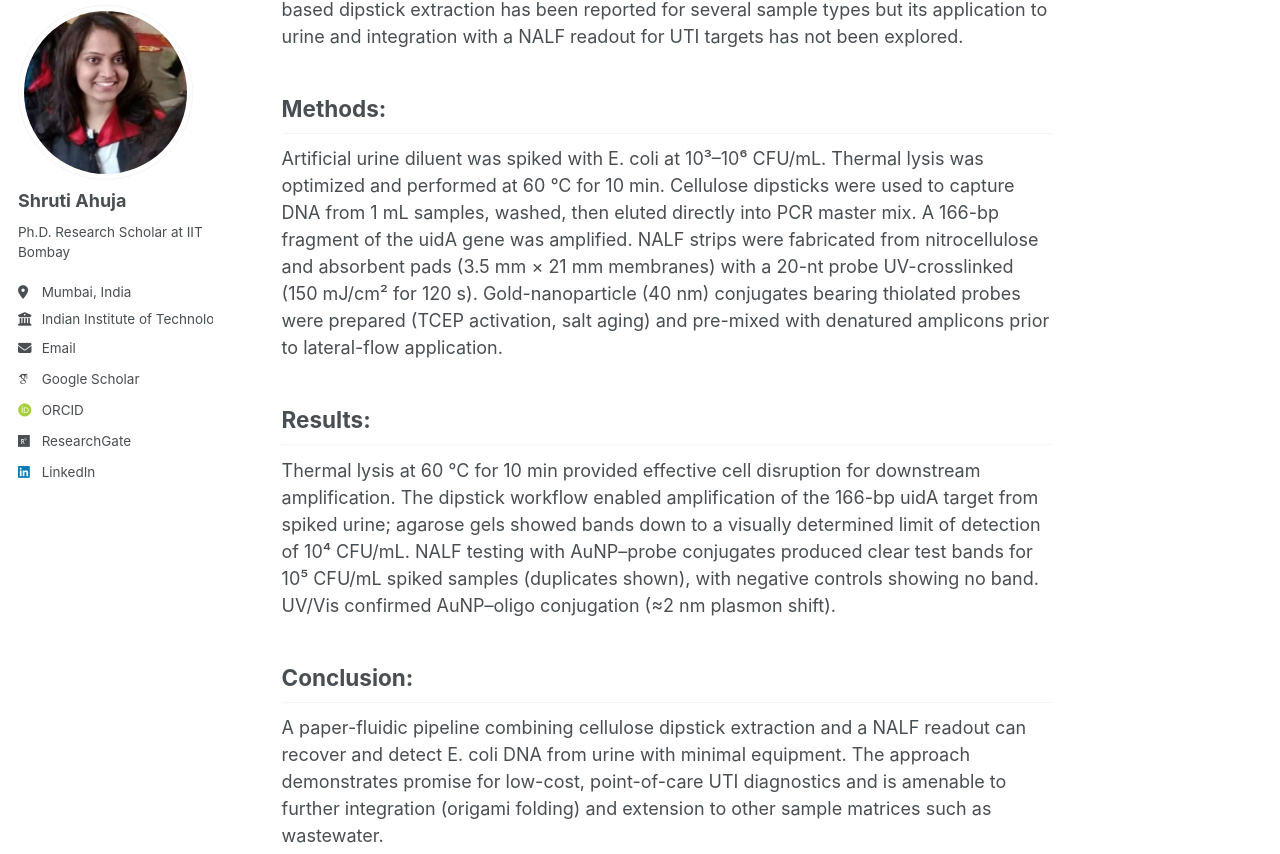
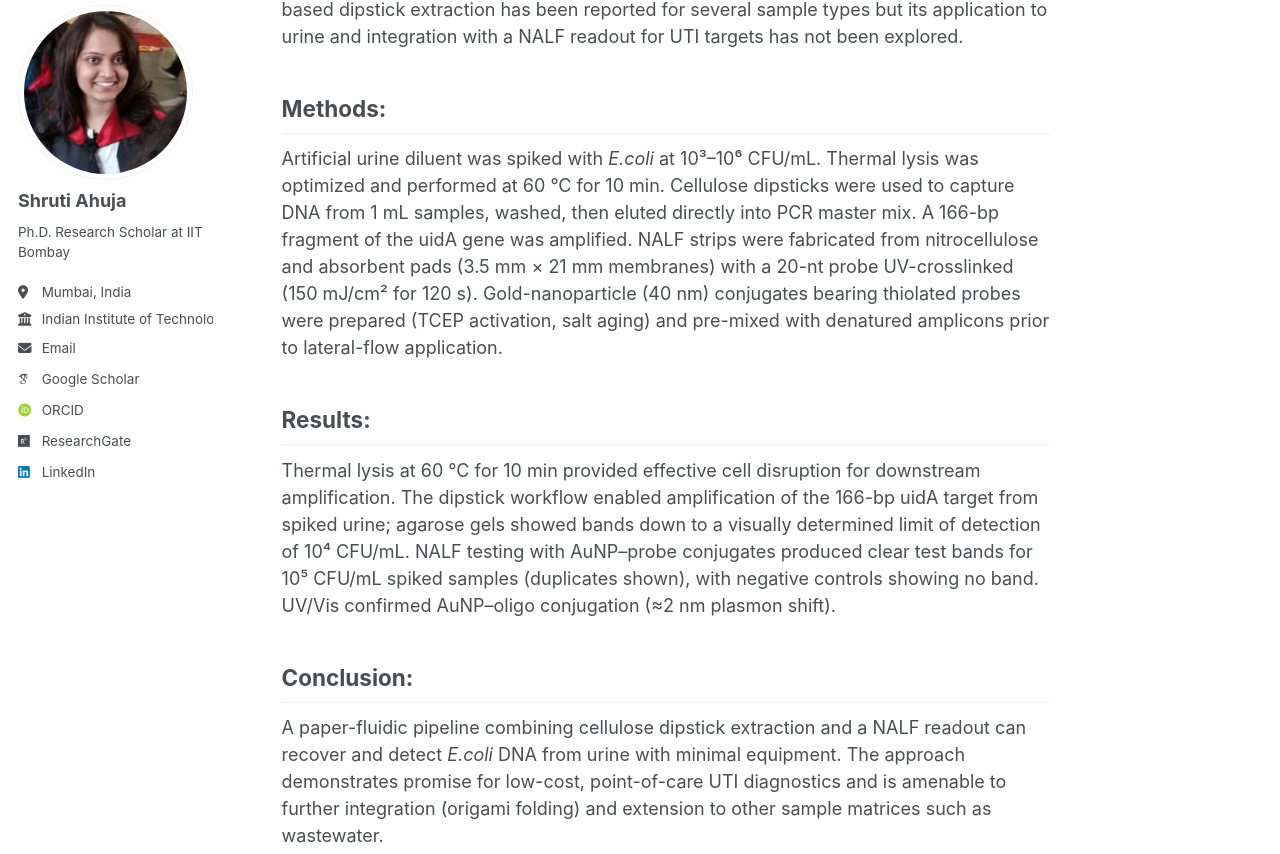
Before and after one commit to shrutiahuja/shrutiahuja.github.io, a Jekyll site: the page built from _publications/2024-03-03-lfa.md, in a window 1280 px wide and 1400 px high, scrolled down 469 px. Shown: the part 112-966 px from the top of the window. Built offline with Jekyll 4.4.1, drawn with Linux system fonts in a browser that asks for light colours; some web fonts are replaced; a script that is not in the unit is left out.

Commit message:
Update 2024-03-03-lfa.md

```diff
--- a/_publications/2024-03-03-lfa.md
+++ b/_publications/2024-03-03-lfa.md
@@ -16,12 +16,12 @@ To develop a simple, low-cost paper-fluidic workflow that performs DNA isolation
 UTIs affect millions worldwide and rapid identification of the causative organism is important for targeted therapy. Lateral flow assays are widely used for point-of-care testing but typically require upstream nucleic-acid purification and amplification. Paper-based dipstick extraction has been reported for several sample types but its application to urine and integration with a NALF readout for UTI targets has not been explored.
 
 ## Methods:
-Artificial urine diluent was spiked with E. coli at 10³–10⁶ CFU/mL. Thermal lysis was optimized and performed at 60 °C for 10 min. Cellulose dipsticks were used to capture DNA from 1 mL samples, washed, then eluted directly into PCR master mix. A 166-bp fragment of the uidA gene was amplified. NALF strips were fabricated from nitrocellulose and absorbent pads (3.5 mm × 21 mm membranes) with a 20-nt probe UV-crosslinked (150 mJ/cm² for 120 s). Gold-nanoparticle (40 nm) conjugates bearing thiolated probes were prepared (TCEP activation, salt aging) and pre-mixed with denatured amplicons prior to lateral-flow application.
+Artificial urine diluent was spiked with *E.coli* at 10³–10⁶ CFU/mL. Thermal lysis was optimized and performed at 60 °C for 10 min. Cellulose dipsticks were used to capture DNA from 1 mL samples, washed, then eluted directly into PCR master mix. A 166-bp fragment of the uidA gene was amplified. NALF strips were fabricated from nitrocellulose and absorbent pads (3.5 mm × 21 mm membranes) with a 20-nt probe UV-crosslinked (150 mJ/cm² for 120 s). Gold-nanoparticle (40 nm) conjugates bearing thiolated probes were prepared (TCEP activation, salt aging) and pre-mixed with denatured amplicons prior to lateral-flow application.
 
 ## Results:
 Thermal lysis at 60 °C for 10 min provided effective cell disruption for downstream amplification. The dipstick workflow enabled amplification of the 166-bp uidA target from spiked urine; agarose gels showed bands down to a visually determined limit of detection of 10⁴ CFU/mL. NALF testing with AuNP–probe conjugates produced clear test bands for 10⁵ CFU/mL spiked samples (duplicates shown), with negative controls showing no band. UV/Vis confirmed AuNP–oligo conjugation (≈2 nm plasmon shift).
 
 ## Conclusion:
-A paper-fluidic pipeline combining cellulose dipstick extraction and a NALF readout can recover and detect E. coli DNA from urine with minimal equipment. The approach demonstrates promise for low-cost, point-of-care UTI diagnostics and is amenable to further integration (origami folding) and extension to other sample matrices such as wastewater.
+A paper-fluidic pipeline combining cellulose dipstick extraction and a NALF readout can recover and detect *E.coli* DNA from urine with minimal equipment. The approach demonstrates promise for low-cost, point-of-care UTI diagnostics and is amenable to further integration (origami folding) and extension to other sample matrices such as wastewater.
 
 **Recommended citation:** 'Ahuja, S., D’costa, M., Kulkarni, A., Kondabagil, K., & Tallur, S. DNA extraction and detection with paper-fluidic device for urinary tract infections, 8th IEEE Electron Devices Technology & Manufacturing Conference (2024).'
```
